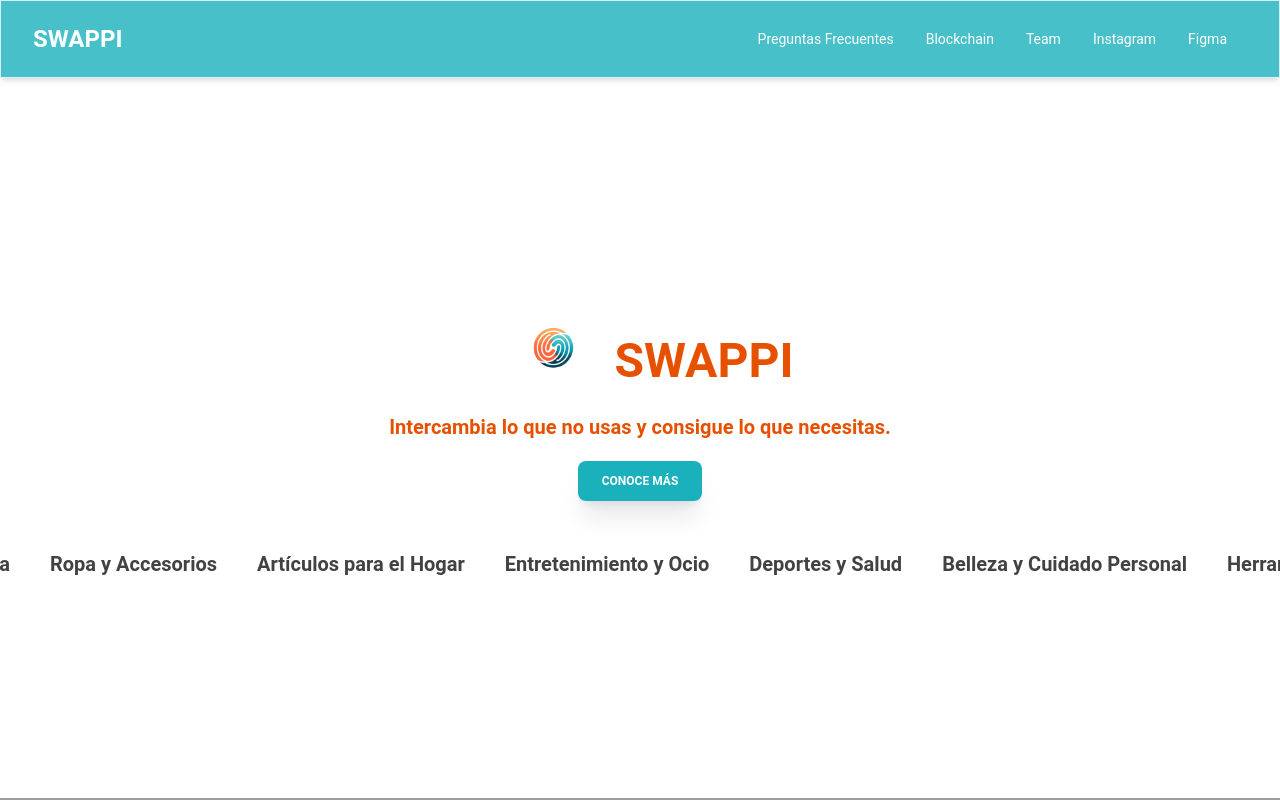
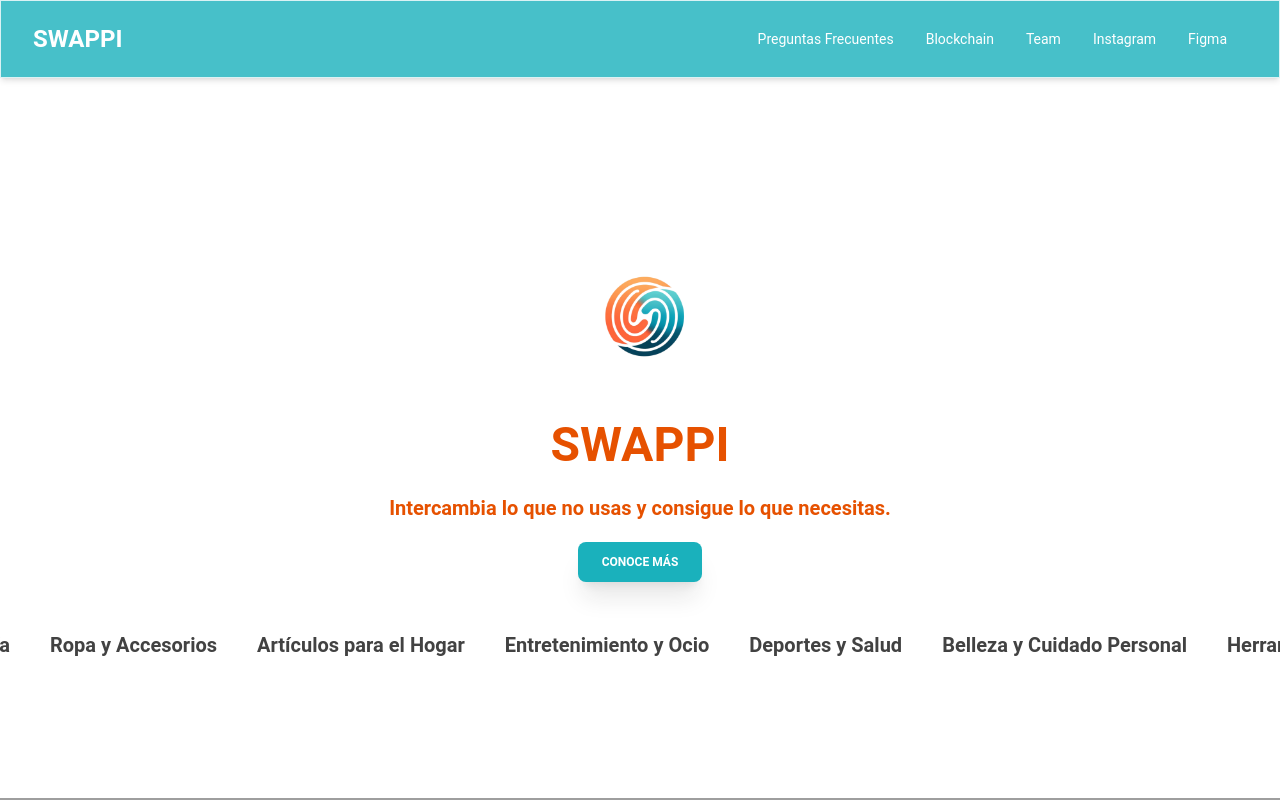
Before and after one commit to SerlioGiron/Swappi-pagina-web, a Next.js app: page / in a window 1280 px wide. Shown: the top 800 px of the page. Built offline with nearby package versions, Linux system fonts and the light colour scheme; grey boxes are pictures that could not be loaded.

Commit message:
para que miren en celular

```diff
--- a/src/app/page.js
+++ b/src/app/page.js
@@ -25,19 +25,19 @@ export default function Home() {
                     backgroundColor: "white", // Blue with low opacity
                 }}
             >
-                <div className="flex flex-col md:flex-row items-center">
+                <div className="flex flex-col md:flex-col items-center">
                     <Image
                         src="/assets/1.png"
                         quality={100}
-                        width={128}
-                        height={128}
+                        width={256}
+                        height={256}
                     />
                     <Typography
                         variant="h1"
                         className="text-orange-900"
                         style={{
                             zIndex: 1,
-                            paddingTop: "30px",
+                            paddingTop: "6px",
                             textAlign: "center",
                         }}
                     >
--- a/src/components/Footer.jsx
+++ b/src/components/Footer.jsx
@@ -17,7 +17,7 @@ const currentYear = new Date().getFullYear();
 
 export function SimpleFooter() {
     return (
-      <footer className="px-8 py-28 bg-[#1ab1bc]">
+      <footer className="px-8 py-28 bg-gray-900">
         <div className="container mx-auto flex flex-col items-center">
           <div className="flex flex-wrap items-center justify-center gap-8 pb-8">
             {links.map((link, index) => (
```
